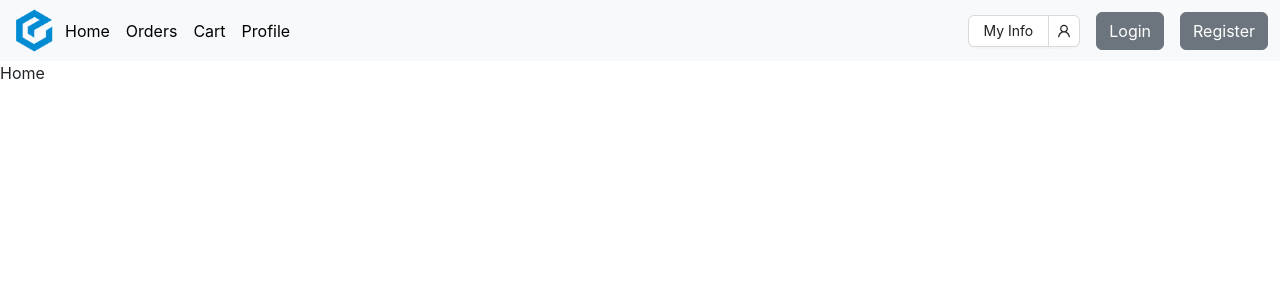
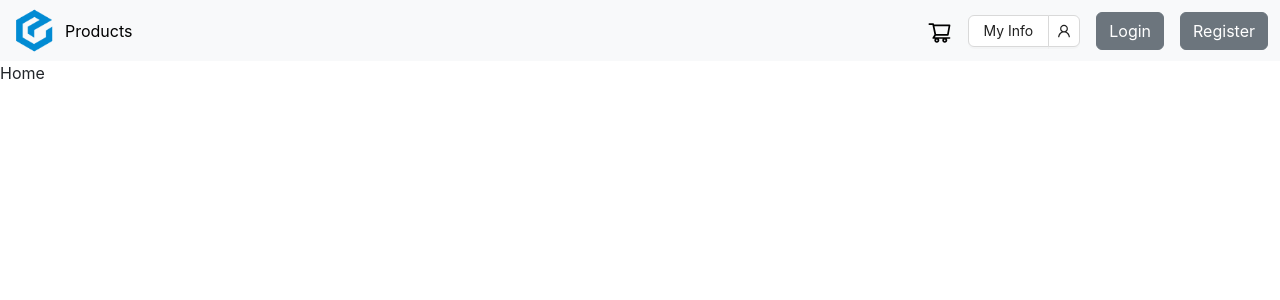
Before and after one commit to arhamansari11/E-Commerce-App, a React (Create React App) app in the folder Client/: page / in a window 1280 px wide. Shown: the top 300 px of the page. Built offline with nearby package versions, Linux system fonts and the light colour scheme.

Commit message:
Navbar Almost Done

```diff
--- a/Client/src/Components/Navbar.jsx
+++ b/Client/src/Components/Navbar.jsx
@@ -10,23 +10,23 @@ const items = [
     label: "My Profile",
     key: "1",
     icon: <UserOutlined />,
-    link: "/profile"
+    link: "/profile",
   },
   {
     label: "My Orders",
     key: "2",
     icon: <ShoppingCartOutlined />,
-    link: "/orders"
+    link: "/orders",
   },
 ];
 
 function Navbar() {
   const menu = (
     <Space direction="vertical">
-      {items.map(item => (
-      <Link key={item.key} to={item.link} className="dropdown-link">
-      {item.icon} {item.label}
-    </Link>
+      {items.map((item) => (
+        <Link key={item.key} to={item.link} className="dropdown-link">
+          {item.icon} {item.label}
+        </Link>
       ))}
     </Space>
   );
@@ -58,38 +58,19 @@ function Navbar() {
                   aria-current="page"
                   style={{ textDecoration: "none", color: "black" }}
                 >
-                  Home
-                </Link>
-              </li>
-              <li className="nav-item">
-                <Link
-                  to="/orders"
-                  className="nav-link"
-                  style={{ textDecoration: "none", color: "black" }}
-                >
-                  Orders
-                </Link>
-              </li>
-              <li className="nav-item">
-                <Link
-                  to="/cart"
-                  className="nav-link"
-                  style={{ textDecoration: "none", color: "black" }}
-                >
-                  Cart
-                </Link>
-              </li>
-              <li className="nav-item">
-                <Link
-                  to="/profile"
-                  className="nav-link"
-                  style={{ textDecoration: "none", color: "black" }}
-                >
-                  Profile
+                  Products
                 </Link>
               </li>
             </ul>
             <form className="d-flex" role="search">
+              <Link
+                to="/cart"
+                className="nav-link mt-2 me-3"
+                style={{ textDecoration: "none", color: "black" }}
+              >
+                <ShoppingCartOutlined style={{fontSize : "25px"}}/>
+              </Link>
+
               <Space wrap>
                 <Dropdown.Button
                   overlay={menu}
```
